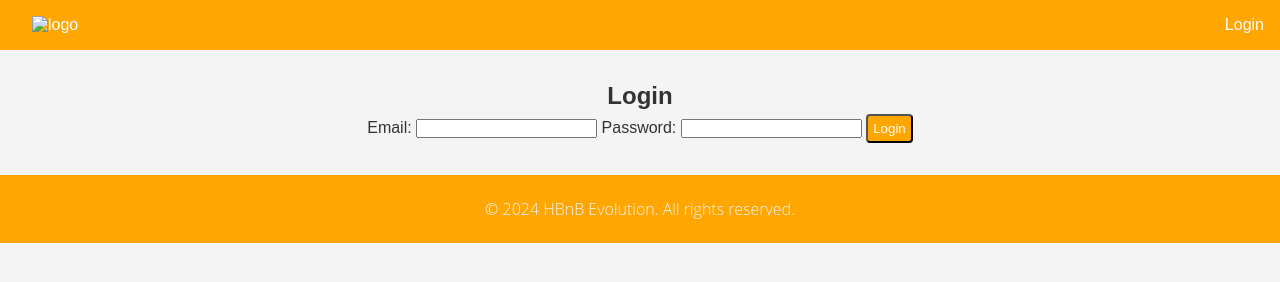
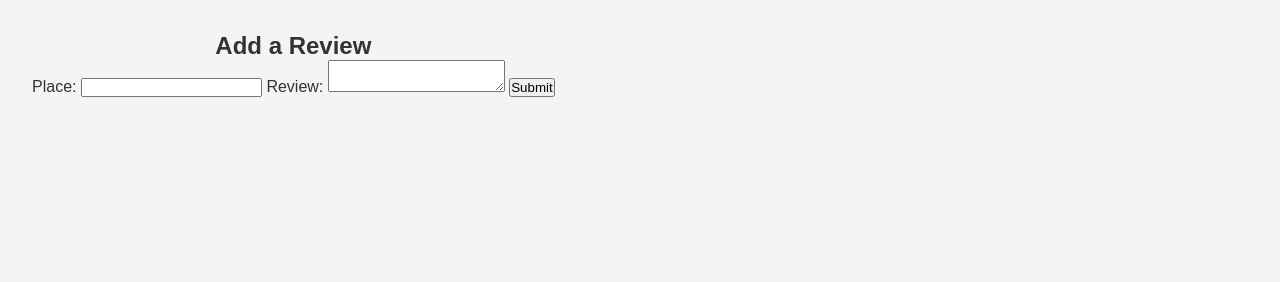
Before and after one commit to as1an87/hlbrtnschl-hbnb-clnt, a plain HTML site: page login.html in a window 1280 px wide. Drawn offline with Linux system fonts and the light colour scheme; files that its build step writes are made by us from their sources.

Commit message:
Modified files

```diff
--- a/login.html
+++ b/login.html
@@ -3,35 +3,22 @@
 <head>
     <meta charset="UTF-8">
     <meta name="viewport" content="width=device-width, initial-scale=1.0">
-    <title>Login</title>
-    <link rel="stylesheet" href="assets/style/style.css">
+    <title>Add Review</title>
+    <link rel="stylesheet" href="style/style.css">
 </head>
 <body>
-    <header>
-        <nav>
-            <a href="index.html">
-                <img src="assets/images/logo.png" alt="logo">
-            </a>
-            <a href="login.html" id="login-link" class="login-button">Login</a>
-        </nav>
-    </header>
+    <main>
+        <form id="review-form">
+            <h2>Add a Review</h2>
+            <label for="place">Place:</label>
+            <input type="text" id="place" name="place" readonly>
 
-    <main>
-        <form id="login-form">
-            <h2>Login</h2>
-            <label for="email">Email:</label>
-            <input type="email" id="email" name="email" required>
+            <label for="review">Review:</label>
+            <textarea id="review" name="review" required></textarea>
 
-            <label for="password">Password:</label>
-            <input type="password" id="password" name="password" required>
-
-            <button type="submit" style="margin-top: 4px; color: #fff;
-                background-color: #ffa600; padding: 5px; border-radius: 4px;">Login</button>
+            <button type="submit">Submit</button>
         </form>
     </main>
-    <footer>
-        <p>&copy; 2024 HBnB Evolution. All rights reserved.</p>
-    </footer>
-    <script src="./assets/script/script.js"></script>
+    <script src="scripts.js"></script>
 </body>
 </html>
```
Also changed, not shown: add-review.html (+1 -1 lines), index.html (+2 -2 lines), places.html (+2 -2 lines).
